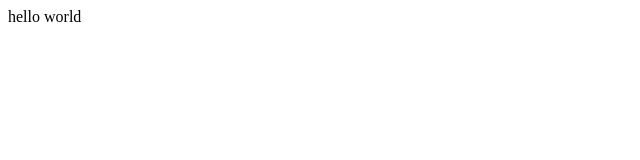
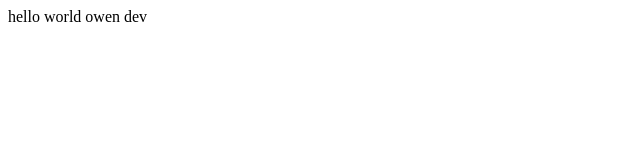
Before and after one commit to fredowona/git-test, a plain HTML site: page index.html in a window 1280 px wide. Shown: the full height of the page, 0-640 px from the left. Drawn offline with Linux system fonts and the light colour scheme.

Commit message:
Update index.html

```diff
--- a/index.html
+++ b/index.html
@@ -6,6 +6,6 @@
     <title>Document</title>
 </head>
 <body>
-    hello world
+    hello world owen dev
 </body>
 </html>
```
